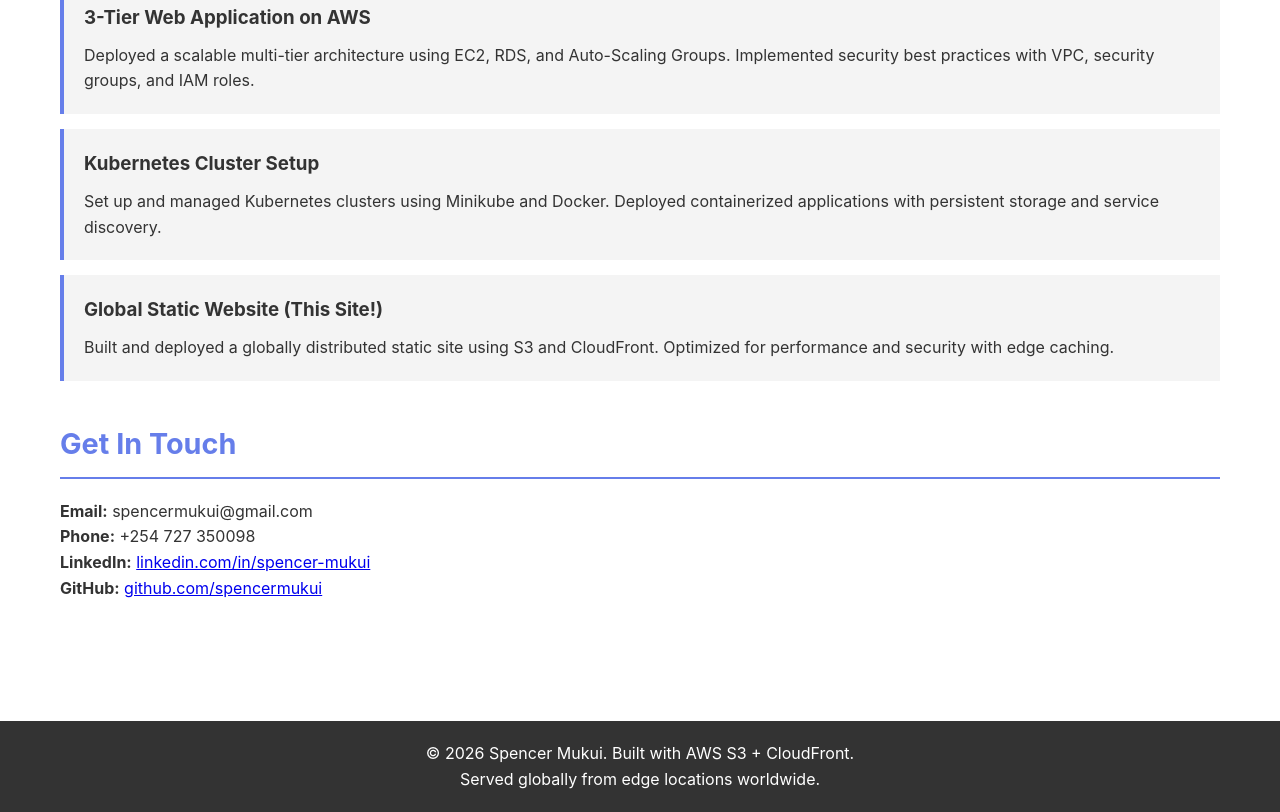
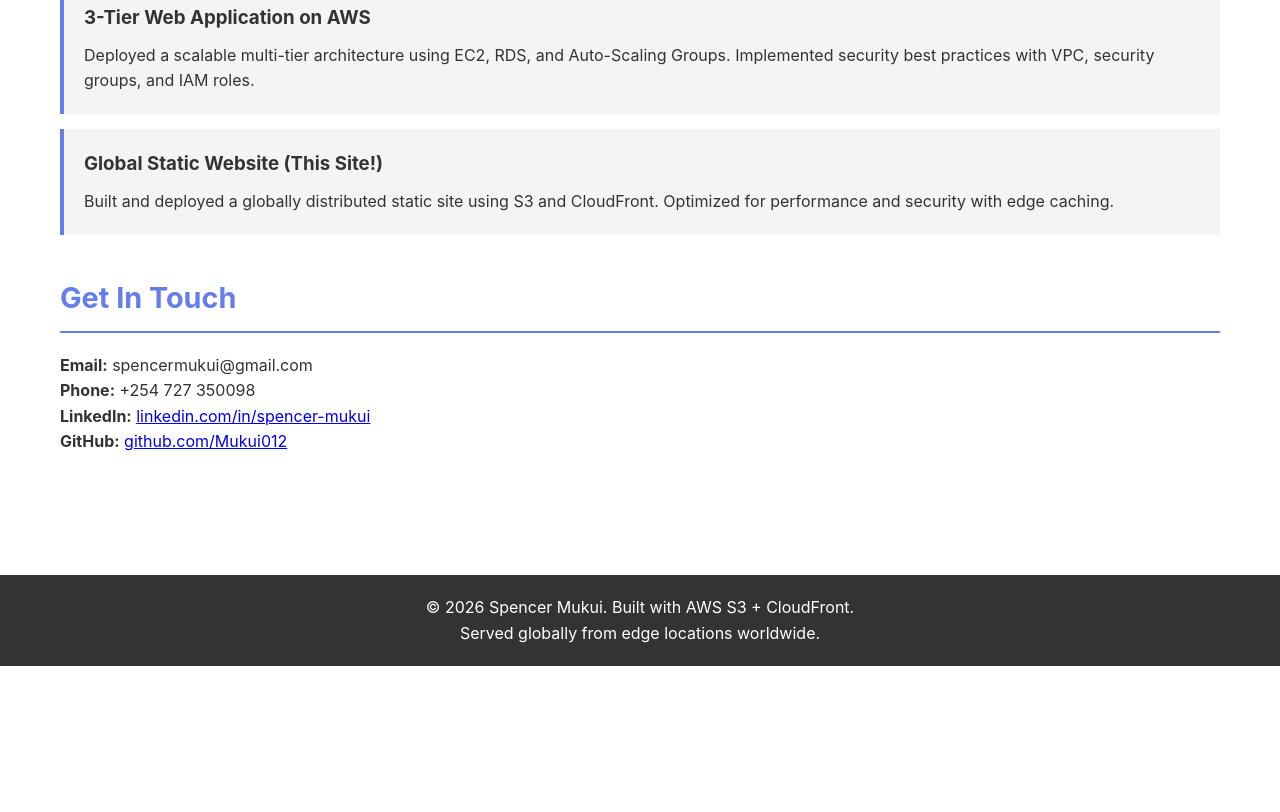
Before and after one commit to Mukui012/portfolio-site, a plain HTML site: page index.html in a window 1280 px wide. Shown: the part 809-1621 px from the top of the page. After the commit the page ends 1475 px from the top, so only its background shows below. Drawn offline with Linux system fonts and the light colour scheme.

Commit message:
Add deploy script, README and gitignore; update project cards

```diff
--- a/index.html
+++ b/index.html
@@ -124,10 +124,6 @@
                 <p>Deployed a scalable multi-tier architecture using EC2, RDS, and Auto-Scaling Groups. Implemented security best practices with VPC, security groups, and IAM roles.</p>
             </div>
             <div class="project">
-                <h3>Kubernetes Cluster Setup</h3>
-                <p>Set up and managed Kubernetes clusters using Minikube and Docker. Deployed containerized applications with persistent storage and service discovery.</p>
-            </div>
-            <div class="project">
                 <h3>Global Static Website (This Site!)</h3>
                 <p>Built and deployed a globally distributed static site using S3 and CloudFront. Optimized for performance and security with edge caching.</p>
             </div>
@@ -138,7 +134,7 @@
             <p><strong>Email:</strong> spencermukui@gmail.com</p>
             <p><strong>Phone:</strong> +254 727 350098</p>
             <p><strong>LinkedIn:</strong> <a href="https://linkedin.com/in/spencer-mukui-677b2218a/">linkedin.com/in/spencer-mukui</a></p>
-            <p><strong>GitHub:</strong> <a href="https://github.com/Mukui012">github.com/spencermukui</a></p>
+            <p><strong>GitHub:</strong> <a href="https://github.com/Mukui012">github.com/Mukui012</a></p>
         </section>
     </div>
 
```
Also changed, not shown: 4 other files.
